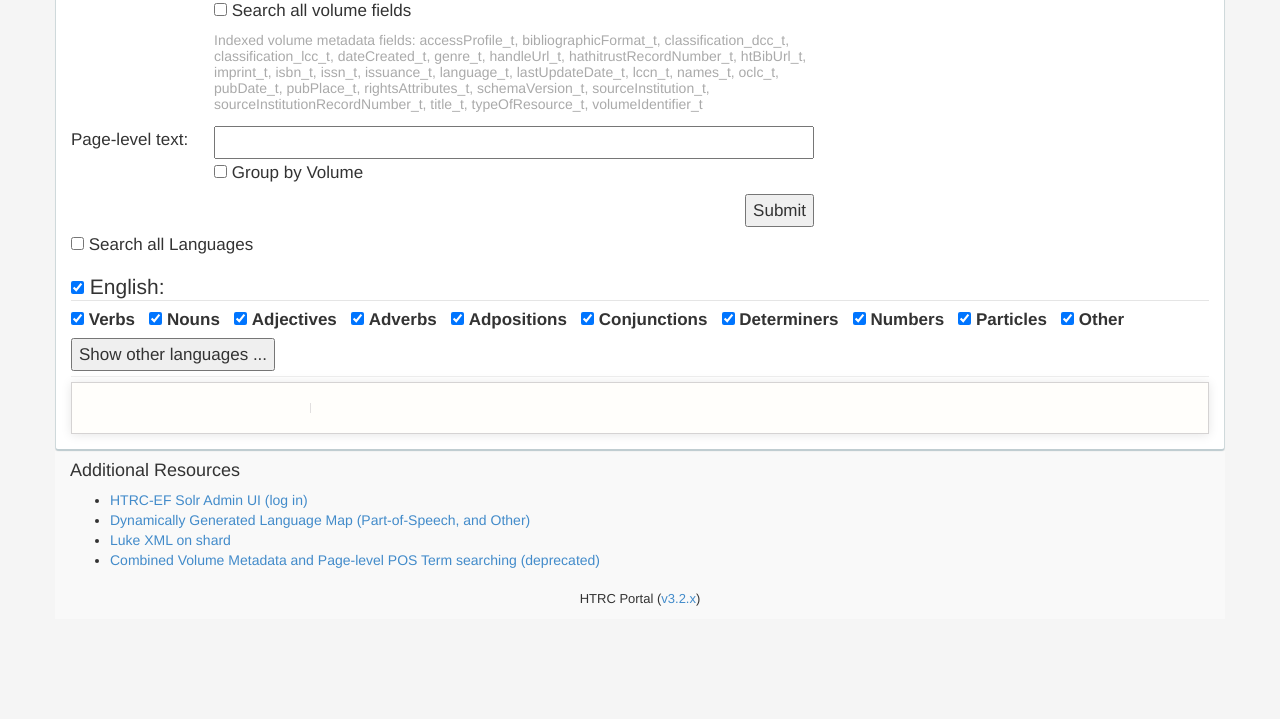
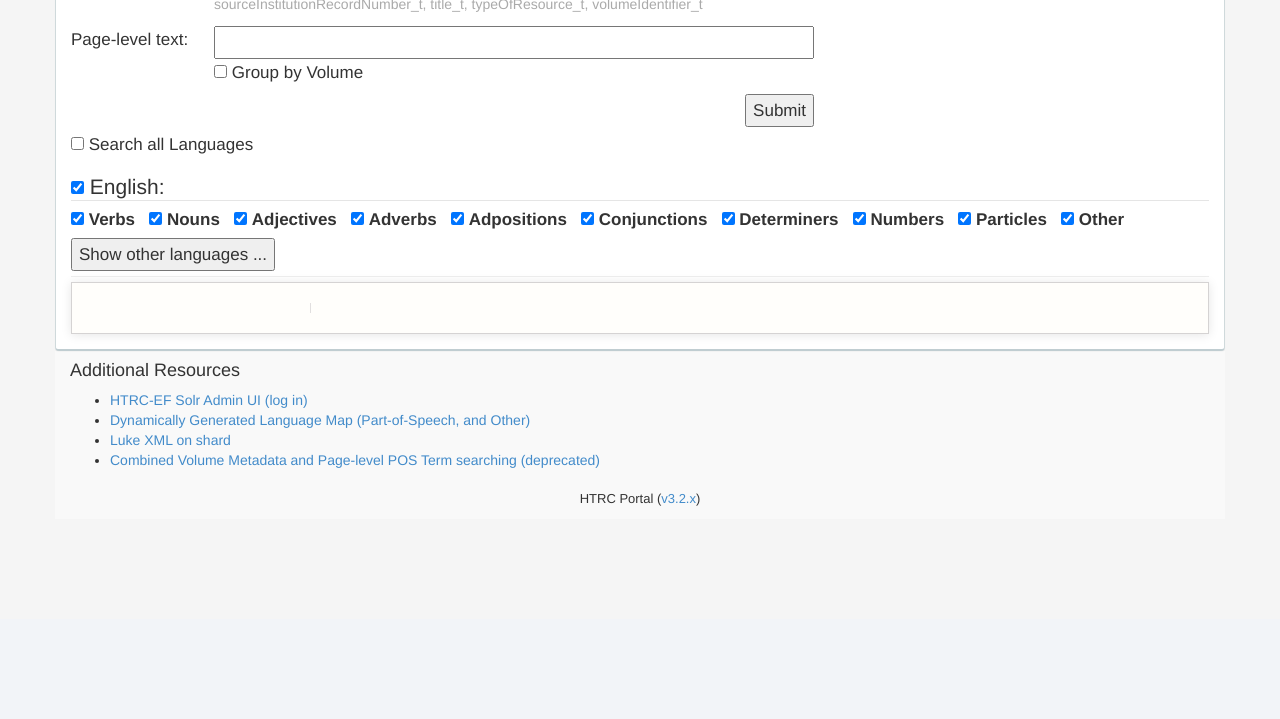
Before and after one commit to davidbwaikato/HTRC-Solr-EF-GUI, a plain HTML site: page index.html in a window 1280 px wide. Shown: the part 478-1197 px from the top of the page. After the commit the page ends 1097 px from the top, so only its background shows below. Drawn offline with Linux system fonts and the light colour scheme.

Commit message:
Minor padding tweak for main body of page to sit nearer the nav-bar

```diff
--- a/assets/main.css
+++ b/assets/main.css
@@ -3,7 +3,7 @@ html {
     background: #F2F4F8;
 }
 body {
-    padding-top: 160px;
+    padding-top: 60px;
     padding-bottom: 40px;
     background-color: rgba(0, 0, 0, 0);
 
```
